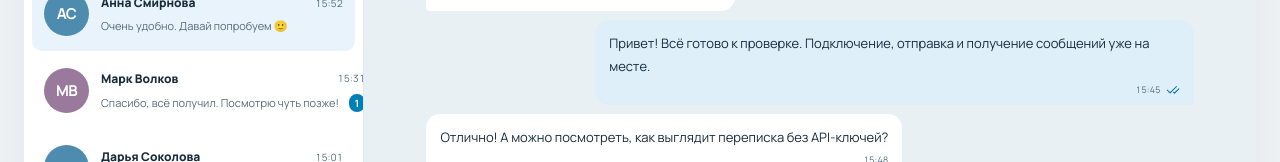
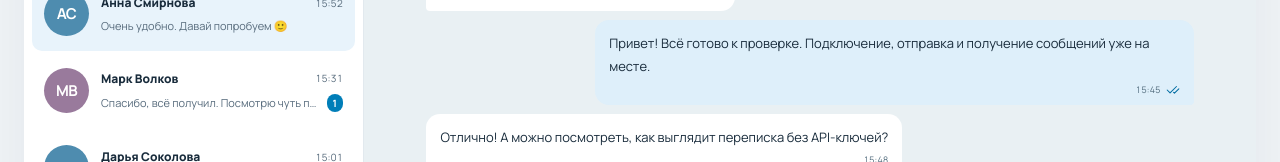
Before and after one commit to asanaliwhy/Test-Frontend-TG, a React (Vite) app: page / in a window 1280 px wide. Both pictures are taken after a click on the button "Открыть демо". Shown: the part 272-434 px from the top of the page. Built offline with nearby package versions, Linux system fonts and the light colour scheme.

Commit message:
fix: constrain nested chat preview grid tracks for long messages

```diff
--- a/src/components/chat.css
+++ b/src/components/chat.css
@@ -1,6 +1,6 @@
 .chat-page { height: 100dvh; padding: 24px; display: flex; flex-direction: column; }
 .workspace { display: grid; grid-template-columns: 340px minmax(0, 1fr); background: white; flex: 1; min-height: 0; max-width: 1440px; width: 100%; margin: auto; border-radius: 16px; overflow: hidden; box-shadow: 0 12px 50px #21394e0b; }
-.sidebar { display: flex; flex-direction: column; min-height: 0; border-right: 1px solid var(--line); background: white; }
+.sidebar { display: flex; flex-direction: column; min-width: 0; min-height: 0; border-right: 1px solid var(--line); background: white; }
 .sidebar-brand { display: flex; align-items: center; justify-content: space-between; padding: 24px 20px 22px; border-bottom: 1px solid var(--line); }
 .sidebar-heading { display: flex; align-items: center; justify-content: space-between; padding: 18px 20px 10px; }
 .sidebar-heading h1 { font-size: 19px; font-weight: 800; display: flex; gap: 8px; align-items: center; }
@@ -16,7 +16,7 @@
 .avatar { width: 45px; height: 45px; border-radius: 50%; display: inline-flex; align-items: center; justify-content: center; color: white; font-size: 15px; font-weight: 700; flex: 0 0 auto; letter-spacing: -.04em; }
 .avatar-large { width: 46px; height: 46px; }
 .chat-item-content { min-width: 0; display: grid; gap: 7px; flex: 1; }
-.chat-item-top, .chat-item-bottom { display: flex; align-items: center; justify-content: space-between; gap: 10px; }
+.chat-item-top, .chat-item-bottom { display: flex; min-width: 0; align-items: center; justify-content: space-between; gap: 10px; }
 .chat-item-top strong { font-size: 12px; font-weight: 750; white-space: nowrap; text-overflow: ellipsis; overflow: hidden; }
 .chat-item-top time { color: var(--muted); font-size: 10px; font-variant-numeric: tabular-nums; flex-shrink: 0; }
 .chat-item-bottom > span { min-width: 0; white-space: nowrap; overflow: hidden; text-overflow: ellipsis; color: var(--muted); font-size: 11px; }
```
